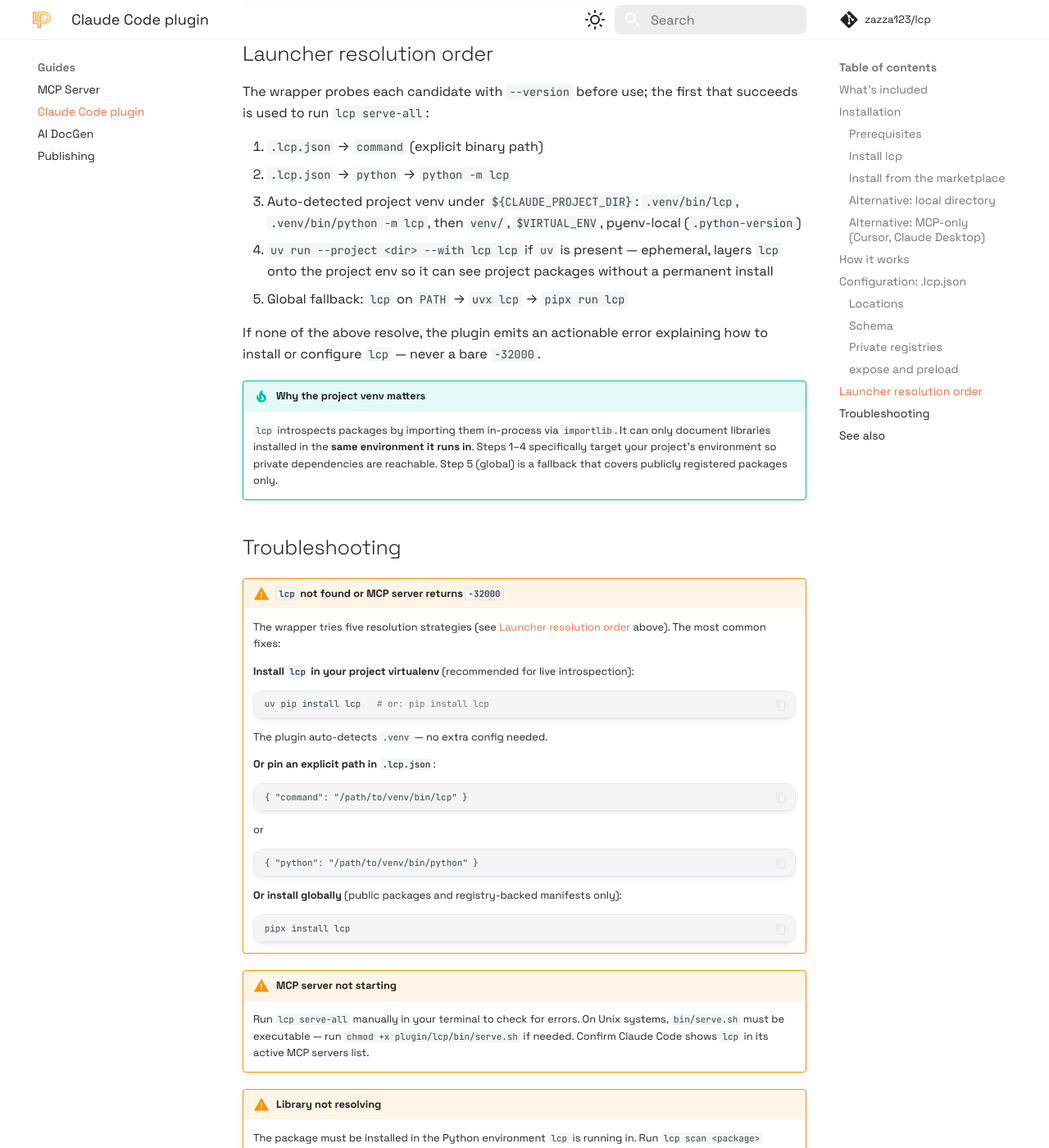
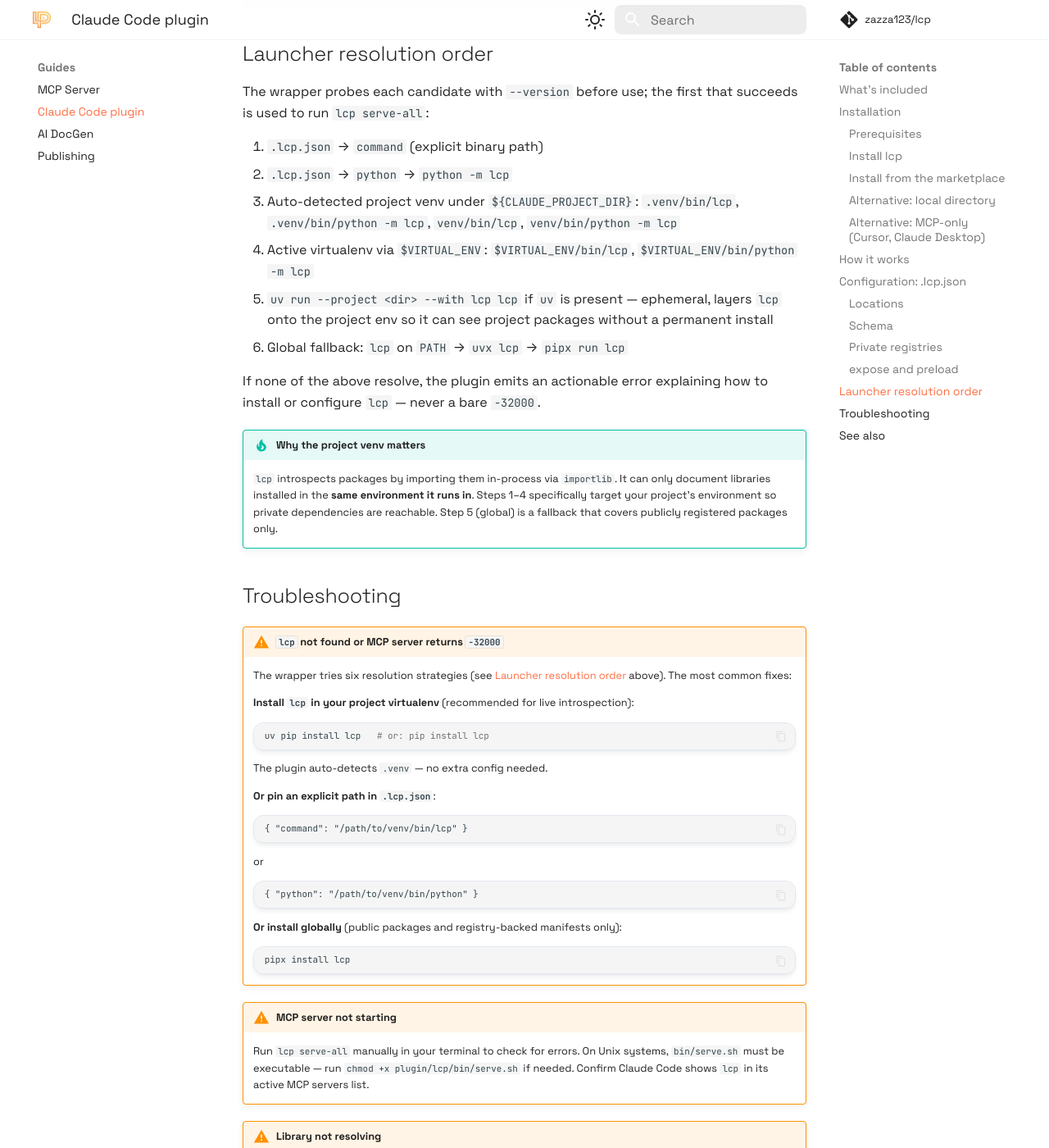
Before and after one commit to zazza123/lcp, an MkDocs documentation site: the page built from docs/guides/claude-code-plugin.md, in a window 1280 px wide and 1400 px high, scrolled down 4664 px. Shown: the whole window at 82% size. Built offline with MkDocs 1.6.1 and Material for MkDocs 9.7.7, drawn with Linux system fonts in a browser that asks for light colours; comment, search, counter and statistics services are not loaded.

Commit message:
FIX: align launcher candidates with docs; hook skips empty .lcp.json
I-1: add venv/ (non-dot) equivalents after .venv/ in lcp_resolve_launcher,
and add $VIRTUAL_ENV/bin/python -m lcp after $VIRTUAL_ENV/bin/lcp. Update
serve.sh header comment (12-step list) and align README.md and
docs/guides/claude-code-plugin.md to the real implemented order; remove
pyenv-local/.python-version mentions from user-facing docs.

I-2: remove dead target_dir variable from generate-config.sh; write
.lcp.json only when `out` is non-empty, preventing an empty project file
from shadowing a populated ~/.lcp/config.json.

```diff
--- a/docs/guides/claude-code-plugin.md
+++ b/docs/guides/claude-code-plugin.md
@@ -182,9 +182,10 @@
 
 1. `.lcp.json` → `command` (explicit binary path)
 2. `.lcp.json` → `python` → `python -m lcp`
-3. Auto-detected project venv under `${CLAUDE_PROJECT_DIR}`: `.venv/bin/lcp`, `.venv/bin/python -m lcp`, then `venv/`, `$VIRTUAL_ENV`, pyenv-local (`.python-version`)
-4. `uv run --project <dir> --with lcp lcp` if `uv` is present — ephemeral, layers `lcp` onto the project env so it can see project packages without a permanent install
-5. Global fallback: `lcp` on `PATH` → `uvx lcp` → `pipx run lcp`
+3. Auto-detected project venv under `${CLAUDE_PROJECT_DIR}`: `.venv/bin/lcp`, `.venv/bin/python -m lcp`, `venv/bin/lcp`, `venv/bin/python -m lcp`
+4. Active virtualenv via `$VIRTUAL_ENV`: `$VIRTUAL_ENV/bin/lcp`, `$VIRTUAL_ENV/bin/python -m lcp`
+5. `uv run --project <dir> --with lcp lcp` if `uv` is present — ephemeral, layers `lcp` onto the project env so it can see project packages without a permanent install
+6. Global fallback: `lcp` on `PATH` → `uvx lcp` → `pipx run lcp`
 
 If none of the above resolve, the plugin emits an actionable error explaining how to install or configure `lcp` — never a bare `-32000`.
 
@@ -197,7 +198,7 @@
 ## Troubleshooting
 
 !!! warning "`lcp` not found or MCP server returns `-32000`"
-    The wrapper tries five resolution strategies (see [Launcher resolution order](#launcher-resolution-order) above).
+    The wrapper tries six resolution strategies (see [Launcher resolution order](#launcher-resolution-order) above).
     The most common fixes:
 
     **Install `lcp` in your project virtualenv** (recommended for live introspection):
```
Also changed, not shown: README.md (+4 -3 lines), 2 other files.
